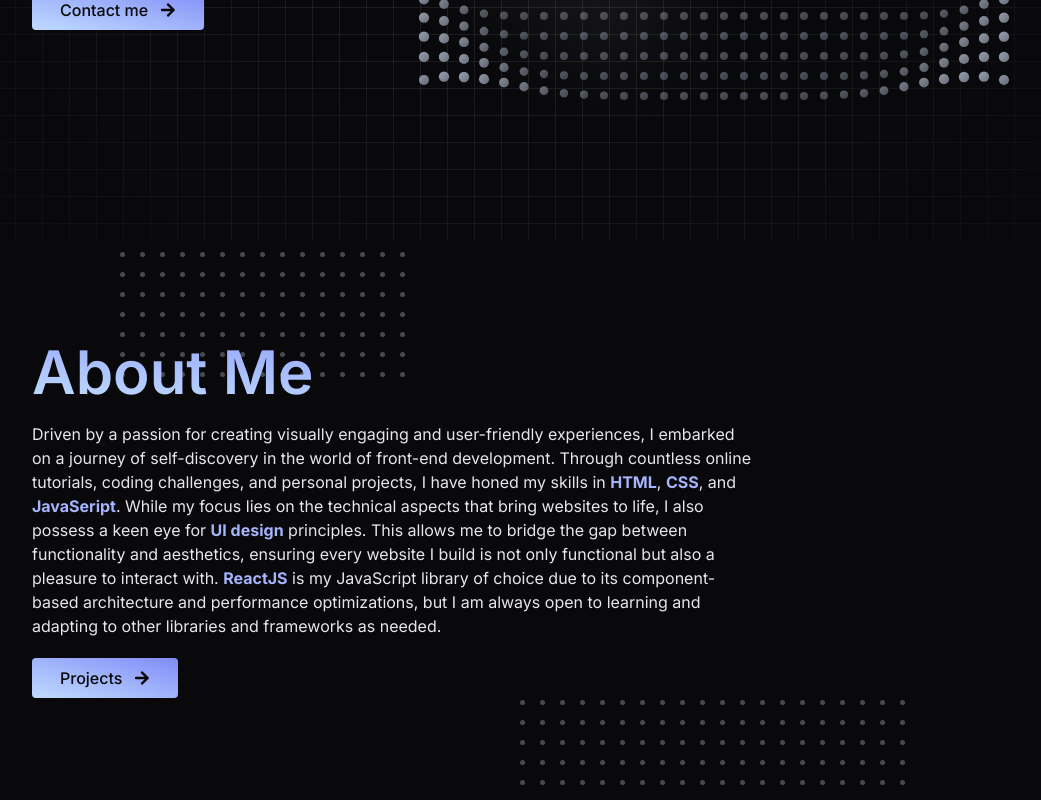
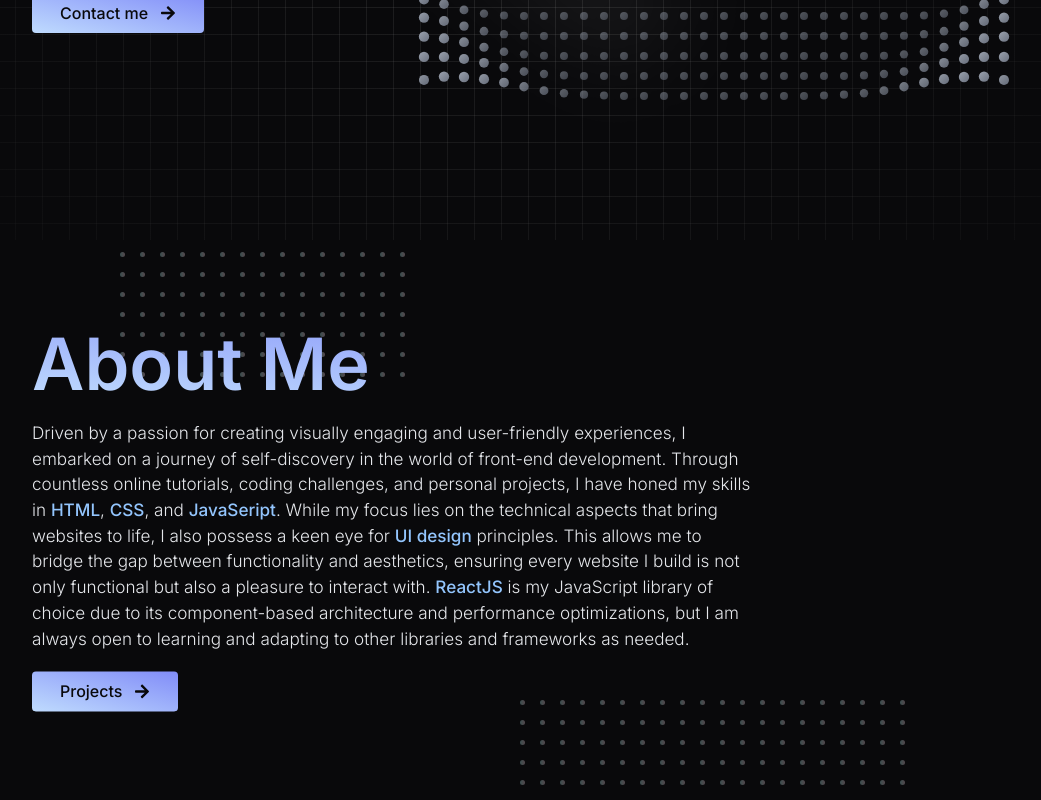
Before and after one commit to salmansajib/salmansajib-portfolio, a React (Vite) app: page / in a window 1280 px wide. Shown: the part 560-1360 px from the top of the page, without its empty margins (120-1161 px from the left). Built offline with nearby package versions, Linux system fonts and the light colour scheme; a web font is replaced by a local one.

Commit message:
added some more styles to the about section

```diff
--- a/src/components/About.jsx
+++ b/src/components/About.jsx
@@ -45,25 +45,25 @@ const About = () => {
               backgroundClip: 'text',
               color: 'transparent',
             }}
-            className=' text-5xl md:text-6xl font-semibold  '
+            className=' text-5xl md:text-7xl font-semibold  '
           >
             About Me
           </h2>
-          <p className=' text-[.95rem] md:text-[1rem] max-w-[45rem] '>
+          <p className=' max-w-[45rem] text-[.95rem] md:text-[1.07rem] font-light '>
             Driven by a passion for creating visually engaging and user-friendly
             experiences, I embarked on a journey of self-discovery in the world
             of front-end development. Through countless online tutorials, coding
             challenges, and personal projects, I have honed my skills in{' '}
-            <span className=' font-bold text-indigo-300 '>HTML</span>,{' '}
-            <span className=' font-bold text-indigo-300 '>CSS</span>, and{' '}
-            <span className=' font-bold text-indigo-300 '>JavaSeript</span>.
+            <span className=' font-medium text-blue-300 '>HTML</span>,{' '}
+            <span className=' font-medium text-blue-300 '>CSS</span>, and{' '}
+            <span className=' font-medium text-blue-300 '>JavaSeript</span>.
             While my focus lies on the technical aspects that bring websites to
             life, I also possess a keen eye for{' '}
-            <span className=' font-bold text-indigo-300 '>UI design</span>{' '}
+            <span className=' font-medium text-blue-300 '>UI design</span>{' '}
             principles. This allows me to bridge the gap between functionality
             and aesthetics, ensuring every website I build is not only
             functional but also a pleasure to interact with.{' '}
-            <span className=' font-bold text-indigo-300 '>ReactJS</span> is my
+            <span className=' font-medium text-blue-300 '>ReactJS</span> is my
             JavaScript library of choice due to its component-based architecture
             and performance optimizations, but I am always open to learning and
             adapting to other libraries and frameworks as needed.
--- a/src/components/Hero.jsx
+++ b/src/components/Hero.jsx
@@ -66,7 +66,7 @@ const Hero = () => {
             initial={{ y: '40px', opacity: 0 }}
             animate={{ y: 0, opacity: 1 }}
             transition={{ duration: 0.6, delay: 0.6 }}
-            className='text-base max-w-[28rem] md:max-w-[35rem]'
+            className=' text-[.95rem] md:text-[1.07rem] max-w-[28rem] md:max-w-[35rem] font-light '
           >
             I am passionate about crafting intuitive user interfaces. With
             expertise in HTML, CSS, and JavaScript, I transform concepts into
```
